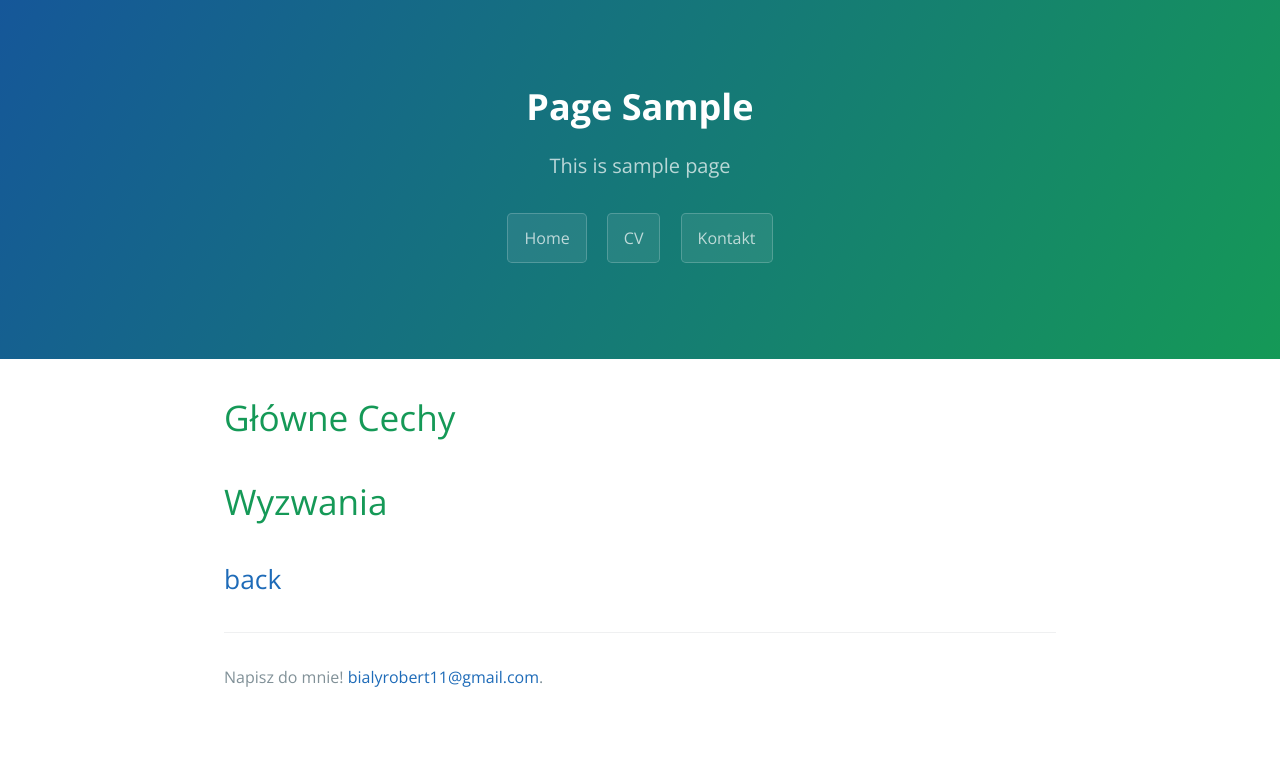
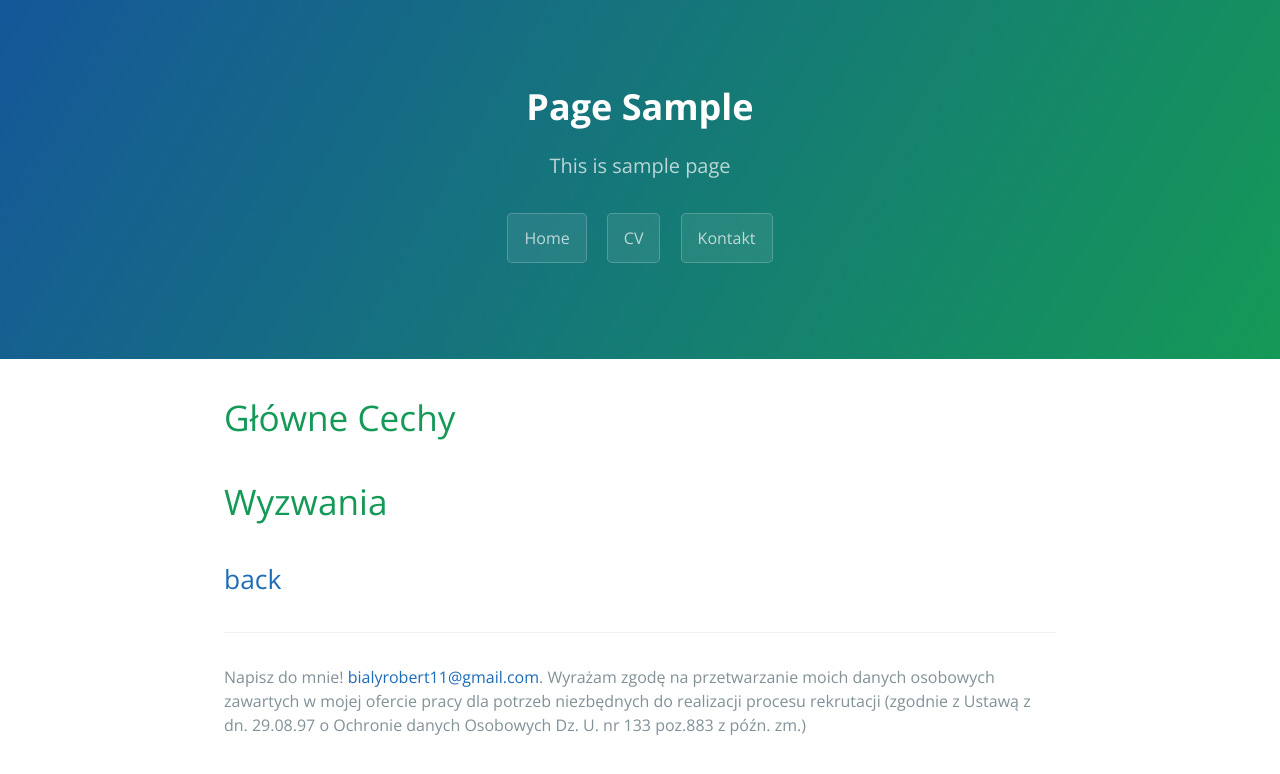
Before and after one commit to LaserRock46/laserrock46.github.io, a Jekyll site: the page built from page-sample.md, in a window 1280 px wide. Shown: the top 774 px of the page. Built offline with Jekyll 4.4.1, drawn with Linux system fonts in a browser that asks for light colours; the repository's description, which GitHub fills in, is left out.

Commit message:
Update default.html

```diff
--- a/_layouts/default.html
+++ b/_layouts/default.html
@@ -39,6 +39,8 @@ height="0" width="0" style="display:none;visibility:hidden"></iframe></noscript>
 
       <footer class="site-footer">
        <span class="site-footer-credits">Napisz do mnie! <a href="mailto: bialyrobert11@gmail.com"> bialyrobert11@gmail.com</a>.</span>
+<span class="site-footer-credits">Wyrażam zgodę na przetwarzanie moich danych osobowych zawartych w mojej ofercie pracy dla potrzeb niezbędnych do realizacji procesu rekrutacji (zgodnie z Ustawą z dn. 29.08.97 o Ochronie danych Osobowych Dz. U. nr 133 poz.883 z późn. zm.)</span>
+
       </footer>
     </main>
   </body>
```
